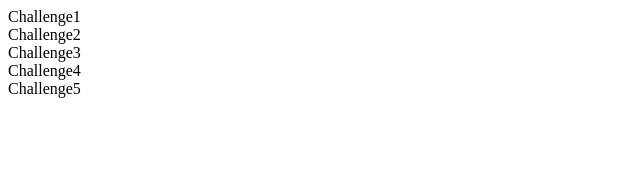
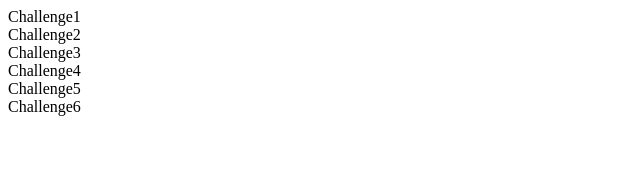
Before and after one commit to abhijeetvinkare/js-course-zero-to-expert, a React (Vite) app: page / in a window 1280 px wide. Shown: the top 188 px of the page, without its empty margins (0-640 px from the left). Built offline with nearby package versions, Linux system fonts and the light colour scheme.

Commit message:
initial commit

```diff
--- a/src/App.jsx
+++ b/src/App.jsx
@@ -3,6 +3,7 @@ import Challenge2 from "./Coding Challenge/Challenge2"
 import Challenge3 from "./Coding Challenge/Challenge3"
 import Challenge4 from "./Coding Challenge/Challenge4"
 import Challenge5 from "./Coding Challenge/Challenge5"
+import Challenge6 from "./Coding Challenge/Challenge6"
 
 function App() {
 
@@ -13,6 +14,7 @@ function App() {
       <Challenge3 />
       <Challenge4 />
       <Challenge5 />
+      <Challenge6 />
     </>
   )
 }
--- /dev/null
+++ b/src/Coding Challenge/Challenge6.jsx
@@ -0,0 +1,20 @@
+import React from 'react'
+
+function Challenge6() {
+
+  const jonas = {
+    firstName:"jonas",
+    lastName:"shew",
+    age:2037-1991,
+    job:"teacher",
+    friends:["michel", "peter", "steven"]
+  }
+
+  console.log(`${jonas.firstName} has ${jonas.friends.length} friends, and his best friend is ${jonas.friends[0]}`)
+
+  return (
+    <div>Challenge6</div>
+  )
+}
+
+export default Challenge6
```
